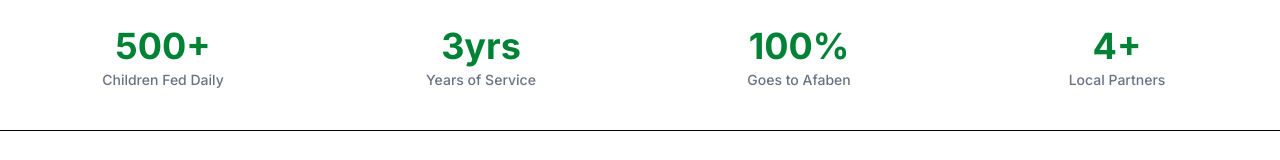
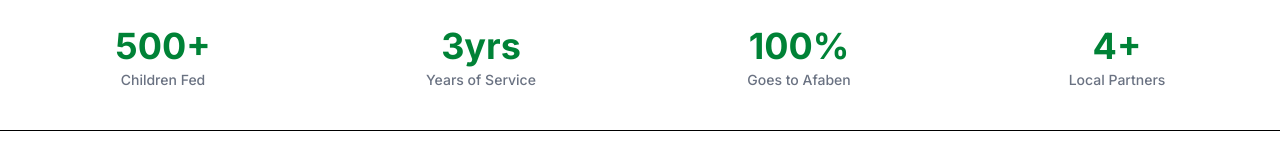
Before and after one commit to bayeh1/ProjectSaveDaKidz, a React (Vite) app: page / in a window 1280 px wide. Shown: the part 529-689 px from the top of the page. Built offline with nearby package versions, Linux system fonts and the light colour scheme.

Commit message:
Remove 'Daily' from Children Fed stat label

```diff
--- a/src/content/home.ts
+++ b/src/content/home.ts
@@ -9,7 +9,7 @@
   },
 
   stats: [
-    { value: '500+', label: 'Children Fed Daily' },
+    { value: '500+', label: 'Children Fed' },
     { value: '3yrs', label: 'Years of Service' },
     { value: '100%', label: 'Goes to Afaben' },
     { value: '4+', label: 'Local Partners' },
```
